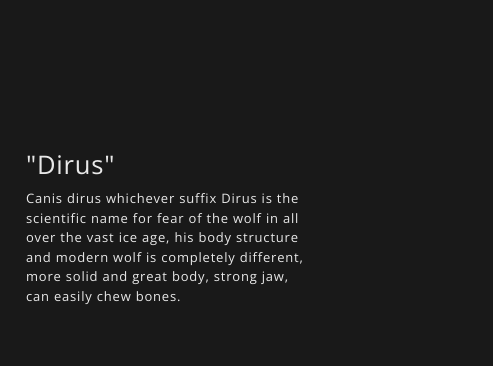
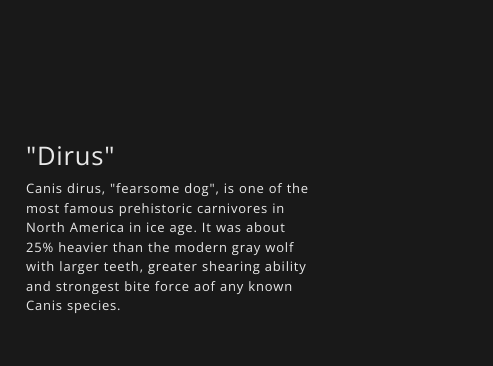
Before and after one commit to kawaihung/dirus-snowmobile, a plain HTML site: page index.html in a window 1280 px wide. Shown: the part 935-1301 px from the top of the page, 787-1280 px from the left. Drawn offline with nearby package versions, Linux system fonts and the light colour scheme.

Commit message:
testnew11

```diff
--- a/index.html
+++ b/index.html
@@ -53,7 +53,7 @@
         </div>
         <div class="col-md-4 banner1Content">
           <h2>"Dirus"</h2>
-          <p>Canis dirus whichever suffix Dirus is the scientific name for fear of the wolf in all over the vast ice age, his body structure and modern wolf is completely different, more solid and great body, strong jaw, can easily chew bones.</p>
+          <p>Canis dirus, "fearsome dog", is one of the most famous prehistoric carnivores in North America in ice age. It was about 25% heavier than the modern gray wolf with larger teeth, greater shearing ability and strongest bite force aof any known Canis species.</p>
         </div>
     </div>
   </div>
```
